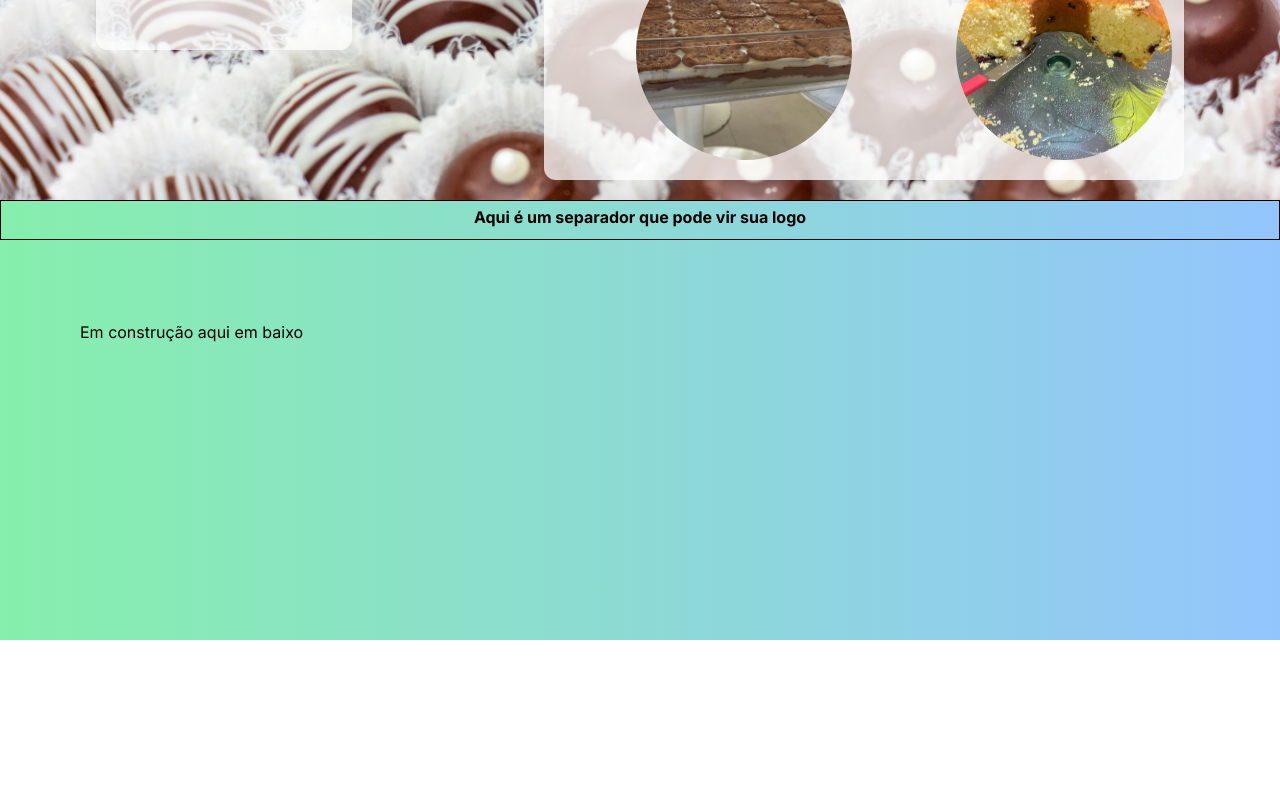
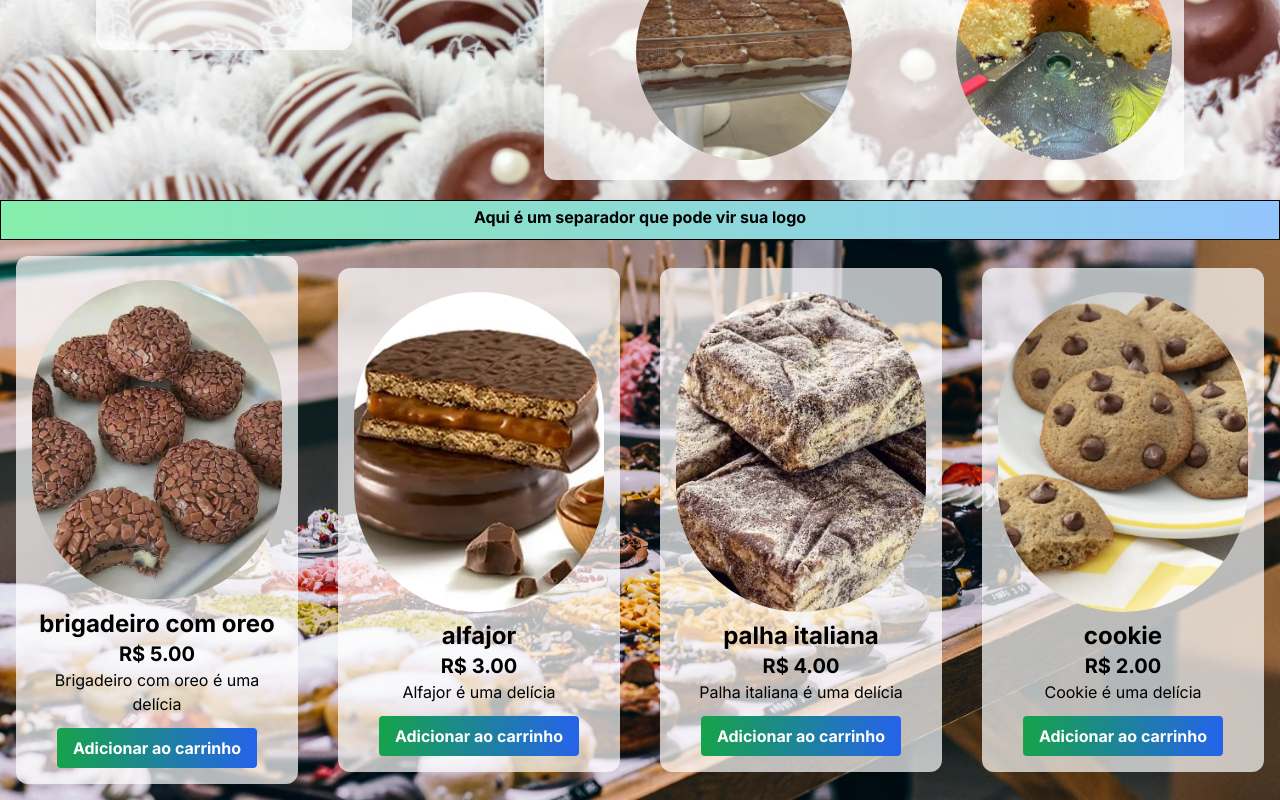
Before and after one commit to vicovaporub/doces-page, a Next.js app: page / in a window 1280 px wide. Shown: the part 432-1232 px from the top of the page. Before the commit the page ends 1152 px from the top, so only its background shows below. Built offline with nearby package versions, Linux system fonts and the light colour scheme.

Commit message:
feat: added products component

```diff
--- a/src/components/main-components/Products.tsx
+++ b/src/components/main-components/Products.tsx
@@ -1,3 +1,37 @@
+import Image from "next/image";
+import { products } from "../../../lib/data";
+
 export const Products = () => {
-  return <div className="h-80 m-20">Em construção aqui em baixo</div>;
+  return (
+    <div className="bg-[url('/images/bakery.jpg')] bg-cover bg-center sm:flex justify-between">
+      <div className="sm:flex grid gap-2 justify-center sm:justify-center items-center flex-1">
+        {products.map((product) => {
+          return (
+            <div
+              key={product.name}
+              className="flex flex-col bg-white bg-opacity-70 items-center m-4 p-4 rounded-xl"
+            >
+              <Image
+                src={product.image}
+                alt={product.name}
+                className="sm:w-80 sm:h-80 w-52 h-52 rounded-full object-cover object-center m-2"
+              />
+              <h1 className="text-2xl font-bold">{product.name}</h1>
+              <h2 className="text-xl font-bold">
+                R$ {product.price.toFixed(2)}
+              </h2>
+              <p className="text-center">{product.description}</p>
+              <button
+                className="bg-gradient-to-r mt-3 from-green-600 to-blue-600 hover:from-green-400 hover:to-blue-400
+             font-bold py-2 px-4 rounded transition duration-500 ease-in-out
+             text-white"
+              >
+                Adicionar ao carrinho
+              </button>
+            </div>
+          );
+        })}
+      </div>
+    </div>
+  );
 };
```
